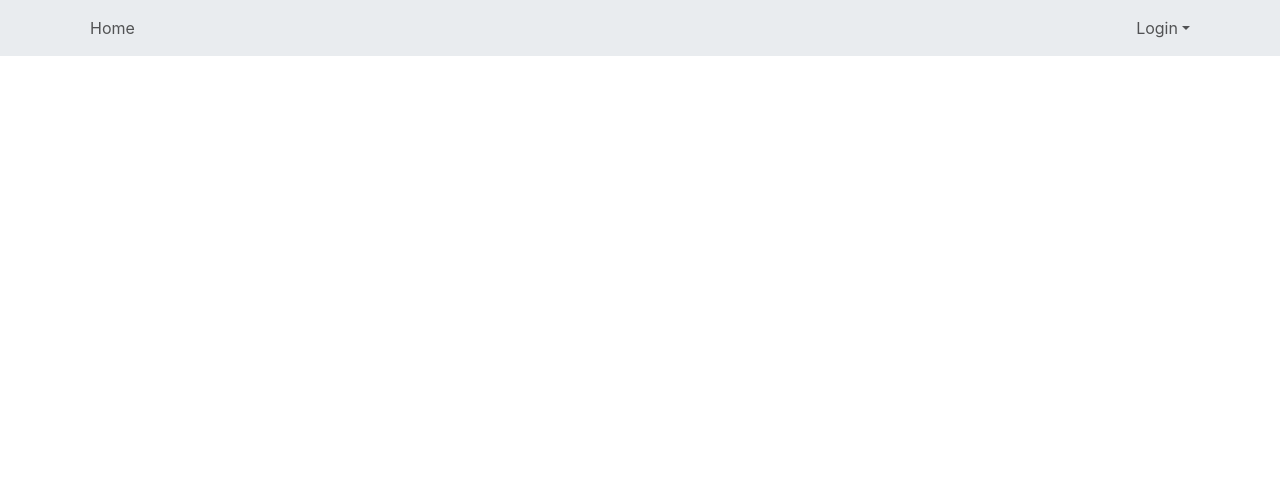
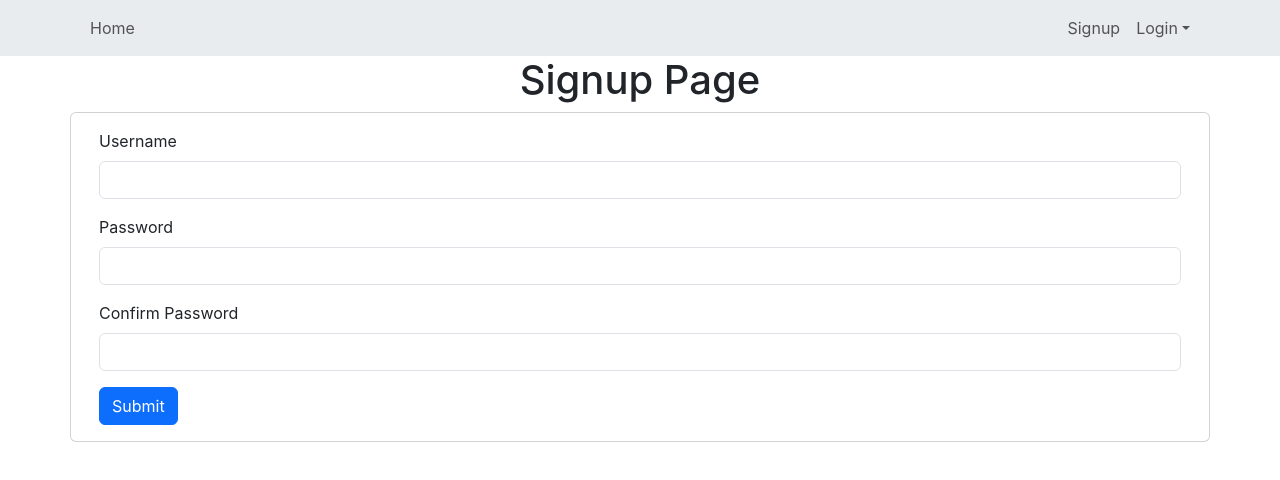
Before and after one commit to EBPRivera/fateful-architecture-react, a React (Create React App) app: page /signup in a window 1280 px wide. Before the commit this address had no page. Shown: the top 480 px of the page. Built offline with nearby package versions, Linux system fonts and the light colour scheme.

Commit message:
Add Signup page

```diff
--- a/src/components/NavigationBar.js
+++ b/src/components/NavigationBar.js
@@ -42,6 +42,10 @@ const NavigationBar = () => {
   const renderAuthLink = () => {
     if (!isAuthorized && !isGuest) {
       return (
+        <>
+          <Nav.Link name="/signup" onClick={handleNavigate}>
+            Signup
+          </Nav.Link>
           <NavDropdown title="Login">
             <NavDropdown.Item name="/login" onClick={handleNavigate}>
               As User
@@ -50,6 +54,7 @@ const NavigationBar = () => {
               As Guest
             </NavDropdown.Item>
           </NavDropdown>
+        </>
       );
     } else {
       return <Nav.Link onClick={handleLogout}>Logout</Nav.Link>;
--- a/src/config/Routing.js
+++ b/src/config/Routing.js
@@ -4,6 +4,7 @@ import Characters from "../containers/Characters";
 import Home from "../containers/Home";
 import FillerPage from "../containers/FillerPage";
 import Login from "../containers/Login";
+import Signup from "../containers/Signup";
 import Character from "../containers/Character";
 import CharacterNew from "../containers/CharacterNew";
 import CharacterEdit from "../containers/CharacterEdit";
@@ -18,6 +19,7 @@ const Routing = () => {
       <Route path="/characters/:name/edit" element={<CharacterEdit />} />
       <Route path="/filler-page" element={<FillerPage />} />
       <Route path="/login" element={<Login />} />
+      <Route path="/signup" element={<Signup />} />
     </Routes>
   );
 };
--- /dev/null
+++ b/src/containers/Signup.js
@@ -0,0 +1,113 @@
+import _ from "lodash";
+import { useState } from "react";
+import { useNavigate } from "react-router-dom";
+import { useDispatch } from "react-redux";
+import {
+  Container,
+  Row,
+  Col,
+  Card,
+  Form,
+  Button,
+  Spinner,
+} from "react-bootstrap";
+
+import useAxiosInstance from "../hooks/useAxiosInstance";
+import { login } from "../features/user";
+import SATextInput from "../components/Custom/SATextInput";
+import SAPasswordInput from "../components/Custom/SAPasswordInput";
+
+const INITIAL_INPUT = {
+  username: "",
+  password: "",
+  confirmPassword: "",
+};
+
+const Signup = () => {
+  const [input, setInput] = useState(INITIAL_INPUT);
+  const [loading, setLoading] = useState(false);
+  const dispatch = useDispatch();
+  const navigate = useNavigate();
+  const axiosInstance = useAxiosInstance();
+
+  const handleChangeInput = (key, value) => {
+    setInput((input) => ({ ...input, [key]: value }));
+  };
+
+  const handleSubmit = async (e) => {
+    e.preventDefault();
+    const { username, password, confirmPassword } = input;
+
+    setLoading(true);
+
+    if (_.isEqual(password, confirmPassword)) {
+      await axiosInstance
+        .post("/users", { username, password })
+        .then(({ data }) => {
+          dispatch(login({ id: data.user.id, token: data.token }));
+          navigate("/characters");
+        })
+        .catch((e) => console.log(e.message));
+    }
+
+    setLoading(false);
+  };
+
+  return (
+    <div id="signup-page">
+      <h1>Signup Page</h1>
+      <Container>
+        <Row>
+          <Col as={Card}>
+            <Form onSubmit={handleSubmit}>
+              <Container className="form-container">
+                <Row className="mb-3">
+                  <Col>
+                    <SATextInput
+                      label="Username"
+                      onChange={(newValue) =>
+                        handleChangeInput("username", newValue)
+                      }
+                      value={input.username}
+                    />
+                  </Col>
+                </Row>
+                <Row className="mb-3">
+                  <Col>
+                    <SAPasswordInput
+                      label="Password"
+                      onChange={(newValue) =>
+                        handleChangeInput("password", newValue)
+                      }
+                      value={input.password}
+                    />
+                  </Col>
+                </Row>
+                <Row className="mb-3">
+                  <Col>
+                    <SAPasswordInput
+                      label="Confirm Password"
+                      onChange={(newValue) =>
+                        handleChangeInput("confirmPassword", newValue)
+                      }
+                      value={input.confirmPassword}
+                    />
+                  </Col>
+                </Row>
+                <Row>
+                  <Col>
+                    <Button type="submit">
+                      {loading ? <Spinner as="span" size="sm" /> : "Submit"}
+                    </Button>
+                  </Col>
+                </Row>
+              </Container>
+            </Form>
+          </Col>
+        </Row>
+      </Container>
+    </div>
+  );
+};
+
+export default Signup;
--- a/src/stylesheets/containers/_manifest.scss
+++ b/src/stylesheets/containers/_manifest.scss
@@ -2,3 +2,4 @@
 @import "characters-page";
 @import "login-page";
 @import "new-character-page";
+@import "signup-page";
--- /dev/null
+++ b/src/stylesheets/containers/signup-page.scss
@@ -0,0 +1,9 @@
+#signup-page {
+  .col.card {
+    padding: 1rem;
+  }
+
+  .form-container {
+    text-align: left;
+  }
+}
```
Lines whose indentation alone changed are shown as unchanged.
